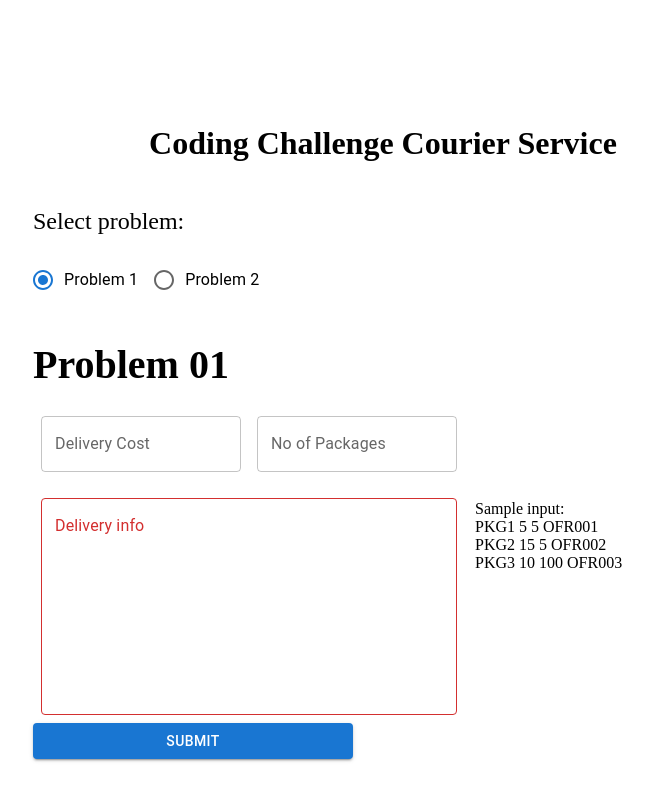
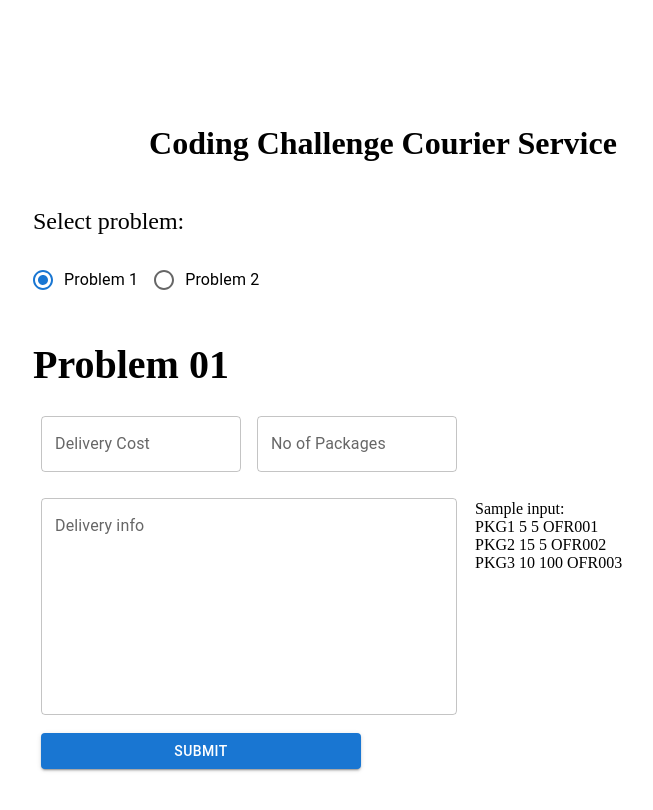
Before and after one commit to eddieling/courier-problem, a Next.js app: page / in a window 1280 px wide. Shown: the top 810 px of the page, without its empty margins (257-910 px from the left). Built offline with nearby package versions, Linux system fonts and the light colour scheme.

Commit message:
Fix button width

```diff
--- a/src/pages/index.js
+++ b/src/pages/index.js
@@ -15,25 +15,27 @@ export default function Home() {
   const [userInputTextArea, setUserInputTextArea] = useState('');
   const [deliveryCostObject, setDeliveryCostObject] = useState(null);
 
-  const [baseDeliverCost2, setBaseDeliveryCost2] = useState('100');
-  const [noOfPackages2, setNoOfPackages2] = useState('5');
-  const [userInputTextArea2, setUserInputTextArea2] = useState(`PKG1 50 30 OFR001
-  PKG2 75 125 OFR008
-  PKG3 175 100 OFR003
-  PKG4 110 60 OFR002
-  PKG5 155 95 NA`);
+  const [baseDeliverCost2, setBaseDeliveryCost2] = useState('');
+  const [noOfPackages2, setNoOfPackages2] = useState('');
+  const [userInputTextArea2, setUserInputTextArea2] = useState('');
   const [deliveryCostObject2, setDeliveryCostObject2] = useState(null);
-  const [noOfVehicles, setNoOfVehicles] = useState('2');
-  const [maxSpeed, setMaxSpeed] = useState('70');
-  const [maxWeight, setMaxWeight] = useState('200');
+  const [noOfVehicles, setNoOfVehicles] = useState('');
+  const [maxSpeed, setMaxSpeed] = useState('');
+  const [maxWeight, setMaxWeight] = useState('');
   const [selectedProblem, setSelectedProblem] = useState('1');
 
   const validateDeliveryInfo = (problemNo) => {
     let textArray, noOfPackage;
     if (problemNo === '1') {
+      if (userInputTextArea === '') {
+        return false;
+      }
       textArray = userInputTextArea.trim().split(/\s+/);
       noOfPackage = noOfPackages
     } else {
+      if (userInputTextArea2 === '') {
+        return false;
+      }
       textArray = userInputTextArea2.trim().split(/\s+/);
       noOfPackage = noOfPackages2
     }
@@ -125,15 +127,11 @@ export default function Home() {
     // take the powerset of the rest of the array
     let restPowerset = powerSet(arr);
 
-    // console.log('restPowerset', restPowerset)
-
-
     // for each set in the power set of arr minus its last element,
     // include that set in the powerset of arr both with and without
     // the last element of arr
     let powerset = [];
     for (let i = 0; i < restPowerset.length; i++) {
-
       let set = restPowerset[i];
 
       // without last element
@@ -343,7 +341,7 @@ export default function Home() {
                     value={baseDeliverCost}
                     onChange={(e) => setBaseDeliveryCost(e.target.value)}
                     error={isNaN(baseDeliverCost)}
-                    helperText={isNaN(baseDeliverCost) ? "Enter number only" : "" }
+                    helperText={isNaN(baseDeliverCost) ? "Enter number only" : ""}
                     inputProps={{ "data-testid": "delivery-cost-text-field" }}
                   />
                   <TextField
@@ -353,7 +351,7 @@ export default function Home() {
                     value={noOfPackages}
                     onChange={(e) => setNoOfPackages(e.target.value)}
                     error={isNaN(noOfPackages)}
-                    helperText={isNaN(noOfPackages) ? "Enter number only" : "" }
+                    helperText={isNaN(noOfPackages) ? "Enter number only" : ""}
                     inputProps={{ "data-testid": "packages-text-field" }}
                   />
                 </Box>
@@ -375,7 +373,8 @@ export default function Home() {
                     multiline
                     rows={8}
                     error={validateDeliveryInfo('1')}
-                    placeholder="'Enter package info..."
+                    placeholder="Enter package info..."
+                    helperText={validateDeliveryInfo('1') ? "Invalid format" : ""}
                     inputProps={{ "data-testid": "deliver-info-text-field" }}
                   />
                 </Box>
@@ -384,8 +383,10 @@ export default function Home() {
                   {' Sample input: \nPKG1 5 5 OFR001\nPKG2 15 5 OFR002\nPKG3 10 100 OFR003'}
                 </div>
               </div>
+              <div className={styles.submitButton}>
+                <Button style={{width: 320}} variant="contained" onClick={handleSubmitProblem1} data-testid="submit">Submit</Button>
+              </div>
 
-              <Button className={styles.submitButton} variant="contained" onClick={handleSubmitProblem1} data-testid="submit">Submit</Button>
 
               <div data-testid="result">
                 {results()}
@@ -416,7 +417,7 @@ export default function Home() {
                     value={baseDeliverCost2}
                     onChange={(e) => setBaseDeliveryCost2(e.target.value)}
                     error={isNaN(baseDeliverCost2)}
-                    helperText={isNaN(baseDeliverCost2) ? "Enter number only" : "" }
+                    helperText={isNaN(baseDeliverCost2) ? "Enter number only" : ""}
                     inputProps={{ "data-testid": "delivery-cost-text-field-2" }}
                   />
                   <TextField
@@ -426,7 +427,7 @@ export default function Home() {
                     value={noOfPackages2}
                     onChange={(e) => setNoOfPackages2(e.target.value)}
                     error={isNaN(noOfPackages2)}
-                    helperText={isNaN(noOfPackages2) ? "Enter number only" : "" }
+                    helperText={isNaN(noOfPackages2) ? "Enter number only" : ""}
                     inputProps={{ "data-testid": "packages-text-field-2" }}
                   />
                 </Box>
@@ -448,7 +449,8 @@ export default function Home() {
                     multiline
                     rows={8}
                     error={validateDeliveryInfo('2')}
-                    placeholder="'Enter package info..."
+                    placeholder="Enter package info..."
+                    helperText={validateDeliveryInfo('2') ? "Invalid format" : ""}
                     inputProps={{ "data-testid": "deliver-info-text-field-2" }}
                   />
                 </Box>
@@ -473,7 +475,7 @@ export default function Home() {
                     value={noOfVehicles}
                     onChange={(e) => setNoOfVehicles(e.target.value)}
                     error={isNaN(noOfVehicles)}
-                    helperText={isNaN(noOfVehicles) ? "Enter number only" : "" }
+                    helperText={isNaN(noOfVehicles) ? "Enter number only" : ""}
                     inputProps={{ "data-testid": "no-of-vehicles-text-field-2" }}
                   />
                   <TextField
@@ -483,7 +485,7 @@ export default function Home() {
                     value={maxSpeed}
                     onChange={(e) => setMaxSpeed(e.target.value)}
                     error={isNaN(maxSpeed)}
-                    helperText={isNaN(maxSpeed) ? "Enter number only" : "" }
+                    helperText={isNaN(maxSpeed) ? "Enter number only" : ""}
                     inputProps={{ "data-testid": "max-speed-text-field-2" }}
                   />
                   <TextField
@@ -493,13 +495,16 @@ export default function Home() {
                     value={maxWeight}
                     onChange={(e) => setMaxWeight(e.target.value)}
                     error={isNaN(maxWeight)}
-                    helperText={isNaN(maxWeight) ? "Enter number only" : "" }
+                    helperText={isNaN(maxWeight) ? "Enter number only" : ""}
                     inputProps={{ "data-testid": "max-weight-text-field-2" }}
                   />
                 </Box>
               </div>
 
-              <Button className={styles.submitButton} variant="contained" onClick={handleSubmitProblem2} data-testid="submit-2">Submit</Button>
+              <div className={styles.submitButton}>
+                <Button style={{ width: 320 }} variant="contained" onClick={handleSubmitProblem2} data-testid="submit-2">Submit</Button>
+              </div>
+
               <div data-testid="result-2">
                 {results2()}
               </div>
```
